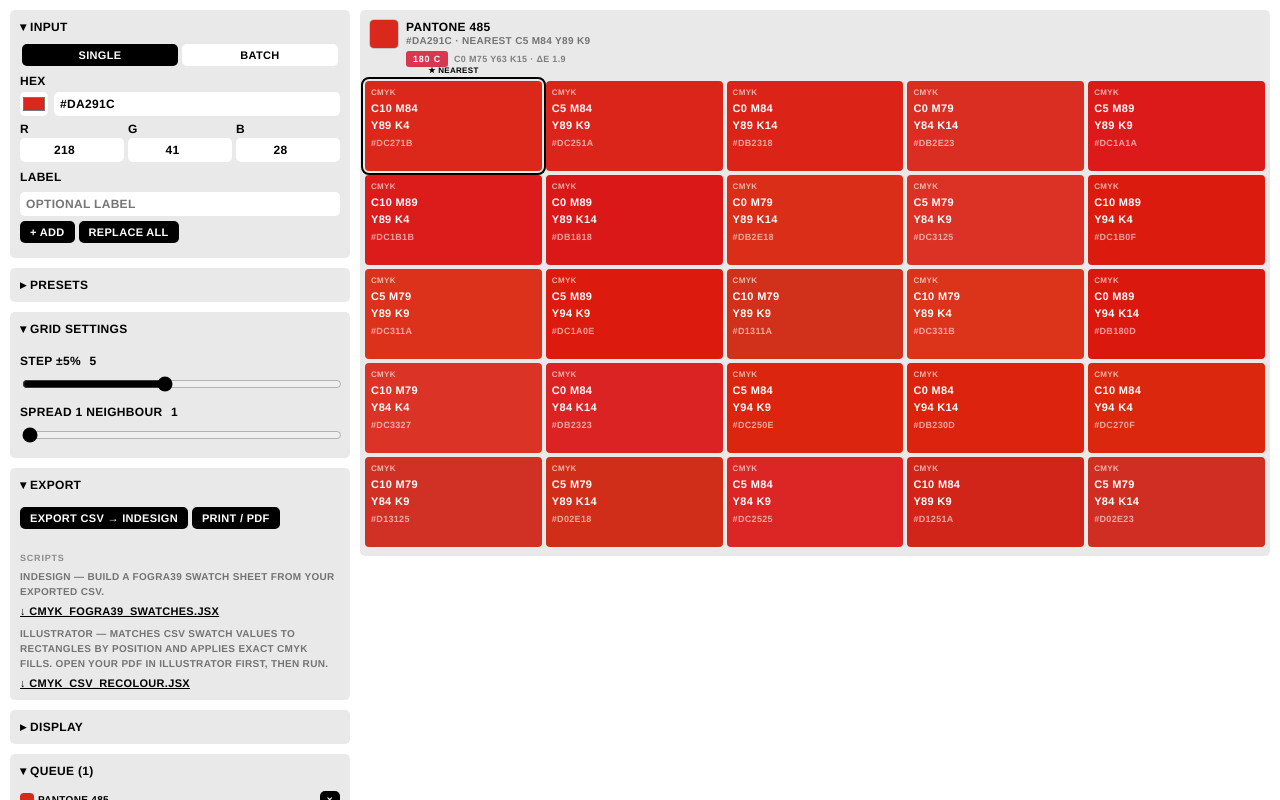
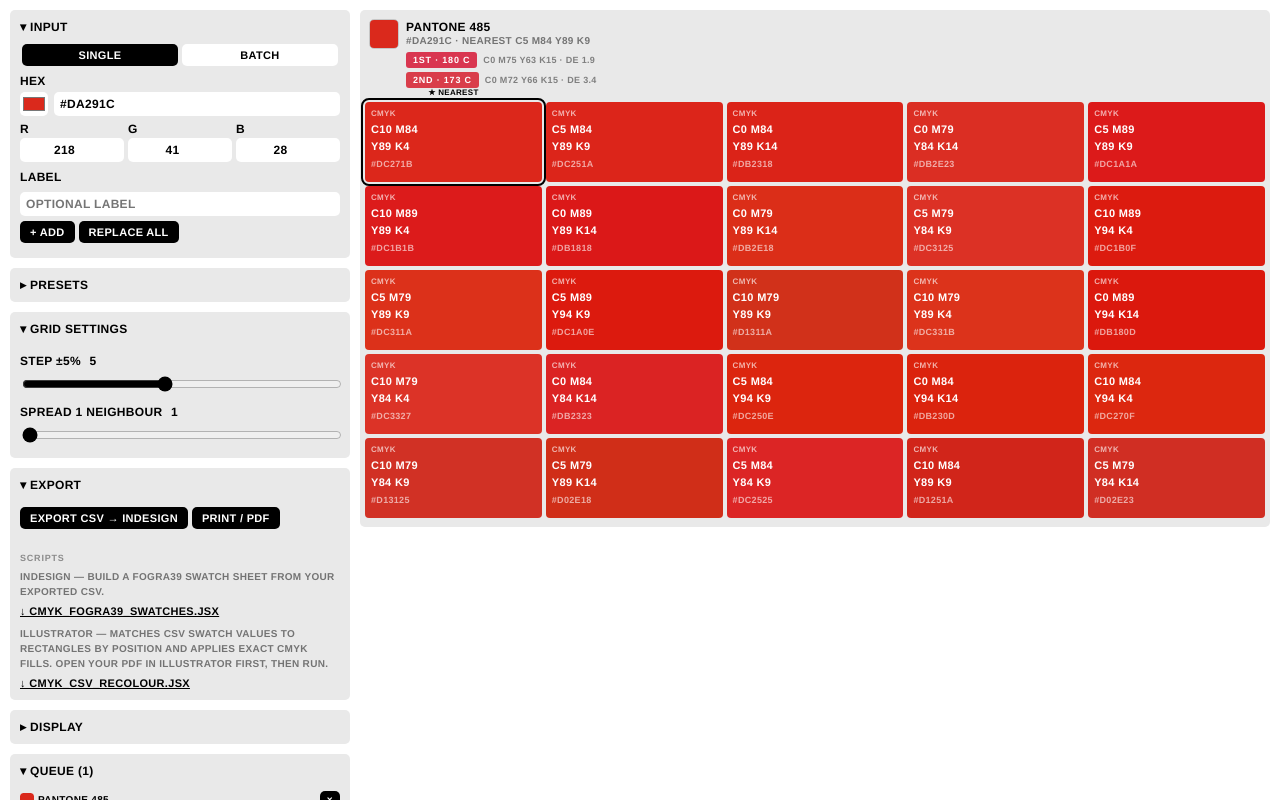
Before and after one commit to ndavidhill/cmyk-grid, a Next.js app: page / in a window 1280 px wide. Built offline with nearby package versions, Linux system fonts and the light colour scheme.

Commit message:
Add files via upload

```diff
--- a/src/app/cmyk/colourMath.js
+++ b/src/app/cmyk/colourMath.js
@@ -290,18 +290,28 @@ function buildPantoneCache() {
   return _pantoneCache;
 }
 
-export function nearestPantone(r, g, b) {
+// Returns top N nearest Pantone C swatches sorted by deltaE2000
+export function nearestPantones(r, g, b, count = 2) {
   const targetLab = rgbToLab(r, g, b);
   const pantones  = buildPantoneCache();
 
-  let best = null;
-  let bestDE = Infinity;
-
+  const results = [];
   for (let i = 0; i < pantones.length; i++) {
     const p  = pantones[i];
     const dE = deltaE2000(targetLab, p.lab);
-    if (dE < bestDE) { bestDE = dE; best = p; }
+    results.push({ ...p, deltaE: dE });
   }
+  results.sort((a, b) => a.deltaE - b.deltaE);
+  return results.slice(0, count);
+}
 
-  return { ...best, deltaE: bestDE };
+// Convenience wrapper for single nearest (backwards compat)
+export function nearestPantone(r, g, b) {
+  return nearestPantones(r, g, b, 1)[0];
 }
+
+// Find nearest Pantones for a given CMYK value (used when a swatch is selected)
+export function nearestPantonesForCmyk(c, m, y, k, count = 2) {
+  const { r, g, b } = cmykToRgb(c, m, y, k);
+  return nearestPantones(r, g, b, count);
+}
--- a/src/app/cmyk/components/ColourResult.jsx
+++ b/src/app/cmyk/components/ColourResult.jsx
@@ -1,24 +1,81 @@
 'use client';
 import { useState, useEffect } from 'react';
-import { rgbToCmyk, buildGrid, rgbToHex, nearestPantone, cmykToRgb, useDarkText } from '../colourMath';
+import { rgbToCmyk, buildGrid, rgbToHex, nearestPantones, nearestPantonesForCmyk, cmykToRgb, useDarkText } from '../colourMath';
 import Swatch from './Swatch';
 
 function useColourData(r, g, b) {
   const [data, setData] = useState(null);
   useEffect(() => {
     const id = setTimeout(() => {
-      const baseCmyk  = rgbToCmyk(r, g, b);
-      const pantone   = nearestPantone(r, g, b);
-      setData({ baseCmyk, pantone });
+      const baseCmyk = rgbToCmyk(r, g, b);
+      const pantones = nearestPantones(r, g, b, 2);
+      setData({ baseCmyk, pantones });
     }, 0);
     return () => clearTimeout(id);
   }, [r, g, b]);
   return data;
 }
 
+function PantoneChip({ pantone, rank }) {
+  const rgb  = cmykToRgb(pantone.c, pantone.m, pantone.y, pantone.k);
+  const hex  = rgbToHex(rgb.r, rgb.g, rgb.b);
+  const dark = useDarkText(rgb.r, rgb.g, rgb.b);
+
+  return (
+    <div style={{ display: 'flex', alignItems: 'center', gap: 6 }}>
+      <div style={{
+        background: hex,
+        WebkitPrintColorAdjust: 'exact', printColorAdjust: 'exact',
+        borderRadius: 3, padding: '3px 7px',
+        fontFamily: 'Helvetica, Arial, sans-serif',
+        fontSize: 9, fontWeight: 'bold',
+        letterSpacing: '0.05rem', textTransform: 'uppercase',
+        color: dark ? '#000' : '#fff',
+        flexShrink: 0,
+      }}>
+        {rank === 1 ? '1st · ' : '2nd · '}{pantone.name}
+      </div>
+      <div style={{
+        fontFamily: 'Helvetica, Arial, sans-serif', fontSize: 9,
+        fontWeight: 'bold', letterSpacing: '0.02rem', textTransform: 'uppercase',
+        color: 'var(--color-fg)', opacity: 0.45,
+      }}>
+        C{pantone.c} M{pantone.m} Y{pantone.y} K{pantone.k}
+        {' · '}dE {pantone.deltaE.toFixed(1)}
+      </div>
+    </div>
+  );
+}
+
 export default function ColourResult({ entry, step, spread }) {
-  const colourData = useColourData(entry.r, entry.g, entry.b);
-  const sourceHex  = rgbToHex(entry.r, entry.g, entry.b);
+  const colourData  = useColourData(entry.r, entry.g, entry.b);
+  const sourceHex   = rgbToHex(entry.r, entry.g, entry.b);
+
+  // selectedSwatch: null = nothing selected, or { c, m, y, k, index }
+  const [selectedSwatch, setSelectedSwatch] = useState(null);
+  // Pantones for the selected swatch (computed on click)
+  const [selectedPantones, setSelectedPantones] = useState(null);
+
+  function handleSwatchClick(sw, index) {
+    if (selectedSwatch && selectedSwatch.index === index) {
+      // Deselect on second click
+      setSelectedSwatch(null);
+      setSelectedPantones(null);
+    } else {
+      setSelectedSwatch({ ...sw, index });
+      // Compute nearest Pantones for this swatch's CMYK
+      const pans = nearestPantonesForCmyk(sw.c, sw.m, sw.y, sw.k, 2);
+      setSelectedPantones(pans);
+    }
+  }
+
+  // Reset selection when entry changes
+  useEffect(() => {
+    setSelectedSwatch(null);
+    setSelectedPantones(null);
+  }, [entry.r, entry.g, entry.b]);
+
+  const displayPantones = selectedPantones || (colourData ? colourData.pantones : null);
 
   if (!colourData) {
     return (
@@ -40,7 +97,7 @@ export default function ColourResult({ entry, step, spread }) {
             color: 'var(--color-fg)',
           }}>
             {entry.label || `RGB ${entry.r} ${entry.g} ${entry.b}`}
-            <span style={{ opacity: 0.35, marginLeft: 8, fontSize: 10 }}>Computing…</span>
+            <span style={{ opacity: 0.35, marginLeft: 8, fontSize: 10 }}>Computing...</span>
           </div>
         </div>
         <div style={{
@@ -55,14 +112,8 @@ export default function ColourResult({ entry, step, spread }) {
     );
   }
 
-  const { baseCmyk, pantone } = colourData;
-  const grid    = buildGrid(entry, baseCmyk, step, spread);
-  const nearest = grid[0];
-
-  // Pantone swatch preview colour
-  const pantoneRgb  = cmykToRgb(pantone.c, pantone.m, pantone.y, pantone.k);
-  const pantoneHex  = rgbToHex(pantoneRgb.r, pantoneRgb.g, pantoneRgb.b);
-  const pantoneDark = useDarkText(pantoneRgb.r, pantoneRgb.g, pantoneRgb.b);
+  const { baseCmyk } = colourData;
+  const grid = buildGrid(entry, baseCmyk, step, spread);
 
   return (
     <div className="colour-group" style={{
@@ -71,21 +122,18 @@ export default function ColourResult({ entry, step, spread }) {
       WebkitPrintColorAdjust: 'exact', printColorAdjust: 'exact',
       padding: 5,
     }}>
-      {/* Header row */}
+      {/* Header */}
       <div style={{
         display: 'flex', alignItems: 'flex-start',
-        gap: 8, marginBottom: 8, padding: '5px 5px 0',
+        gap: 8, marginBottom: 6, padding: '5px 5px 0',
       }}>
-        {/* Source swatch */}
         <div style={{
           width: 28, height: 28, borderRadius: 4, flexShrink: 0,
           background: sourceHex,
           WebkitPrintColorAdjust: 'exact', printColorAdjust: 'exact',
           outline: '1px solid rgba(0,0,0,0.15)',
         }} />
-
         <div style={{ flex: 1, minWidth: 0 }}>
-          {/* Colour name + CMYK */}
           <div style={{
             fontFamily: 'Helvetica, Arial, sans-serif', fontSize: 12,
             fontWeight: 'bold', letterSpacing: '0.02rem', textTransform: 'uppercase',
@@ -99,35 +147,30 @@ export default function ColourResult({ entry, step, spread }) {
             color: 'var(--color-fg)', opacity: 0.5, marginTop: 1,
           }}>
             {sourceHex.toUpperCase()}
-            {' · '}Nearest C{baseCmyk.c} M{baseCmyk.m} Y{baseCmyk.y} K{baseCmyk.k}
+            {' · '}
+            {selectedSwatch
+              ? `Selected C${selectedSwatch.c} M${selectedSwatch.m} Y${selectedSwatch.y} K${selectedSwatch.k}`
+              : `Nearest C${baseCmyk.c} M${baseCmyk.m} Y${baseCmyk.y} K${baseCmyk.k}`
+            }
           </div>
 
-          {/* Pantone reference */}
-          <div style={{
-            display: 'flex', alignItems: 'center', gap: 6, marginTop: 5,
-          }}>
-            {/* Pantone colour chip */}
-            <div style={{
-              background: pantoneHex,
-              WebkitPrintColorAdjust: 'exact', printColorAdjust: 'exact',
-              borderRadius: 3, padding: '3px 7px',
-              fontFamily: 'Helvetica, Arial, sans-serif',
-              fontSize: 9, fontWeight: 'bold',
-              letterSpacing: '0.05rem', textTransform: 'uppercase',
-              color: pantoneDark ? '#000' : '#fff',
-              flexShrink: 0,
-            }}>
-              {pantone.name}
+          {/* Pantone references */}
+          {displayPantones && (
+            <div style={{ display: 'flex', flexDirection: 'column', gap: 4, marginTop: 6 }}>
+              {selectedSwatch && (
+                <div style={{
+                  fontFamily: 'Helvetica, Arial, sans-serif', fontSize: 8,
+                  fontWeight: 'bold', letterSpacing: '0.05rem', textTransform: 'uppercase',
+                  color: 'var(--color-fg)', opacity: 0.35, marginBottom: 1,
+                }}>
+                  Pantones for selected swatch
+                </div>
+              )}
+              {displayPantones.map((p, i) => (
+                <PantoneChip key={p.name} pantone={p} rank={i + 1} />
+              ))}
             </div>
-            <div style={{
-              fontFamily: 'Helvetica, Arial, sans-serif', fontSize: 9,
-              fontWeight: 'bold', letterSpacing: '0.02rem', textTransform: 'uppercase',
-              color: 'var(--color-fg)', opacity: 0.45,
-            }}>
-              C{pantone.c} M{pantone.m} Y{pantone.y} K{pantone.k}
-              {' · '}ΔE {pantone.deltaE.toFixed(1)}
-            </div>
-          </div>
+          )}
         </div>
       </div>
 
@@ -137,9 +180,25 @@ export default function ColourResult({ entry, step, spread }) {
         gap: 4, marginTop: 14, padding: '0 0 4px',
       }}>
         {grid.map((sw, i) => (
-          <Swatch key={i} sw={sw} isCenter={i === 0} />
+          <Swatch
+            key={i}
+            sw={sw}
+            isNearest={i === 0}
+            isSelected={selectedSwatch && selectedSwatch.index === i}
+            onClick={() => handleSwatchClick(sw, i)}
+          />
         ))}
       </div>
+
+      {selectedSwatch && (
+        <div style={{
+          fontFamily: 'Helvetica, Arial, sans-serif', fontSize: 9,
+          opacity: 0.35, padding: '4px 2px 2px',
+          letterSpacing: '0.02rem', textTransform: 'uppercase',
+        }}>
+          Click selected swatch again to deselect
+        </div>
+      )}
     </div>
   );
 }
--- a/src/app/cmyk/components/Swatch.jsx
+++ b/src/app/cmyk/components/Swatch.jsx
@@ -1,17 +1,29 @@
 'use client';
 import { rgbToHex, useDarkText } from '../colourMath';
 
-export default function Swatch({ sw, isCenter }) {
-  const hex = rgbToHex(sw.r, sw.g, sw.b);
+export default function Swatch({ sw, isNearest, isSelected, onClick }) {
+  const hex  = rgbToHex(sw.r, sw.g, sw.b);
   const dark = useDarkText(sw.r, sw.g, sw.b);
   const textColor = dark ? '#000000' : '#ffffff';
+
+  // Outline logic:
+  // - Selected: solid 2px black outline (user chose this)
+  // - Nearest (unselected): same visual weight as before
+  // - Neither: no outline
+  const outline = isSelected
+    ? '2px solid var(--color-fg)'
+    : isNearest && !isSelected
+    ? '2px solid var(--color-fg)'
+    : 'none';
+
+  const outlineOffset = (isSelected || isNearest) ? 2 : 0;
 
   return (
     <div
       className="swatch-cell"
+      onClick={onClick}
       style={{
         background: hex,
-        // Force background to print in all browsers
         WebkitPrintColorAdjust: 'exact',
         printColorAdjust: 'exact',
         borderRadius: 4,
@@ -19,23 +31,28 @@ export default function Swatch({ sw, isCenter }) {
         display: 'flex',
         flexDirection: 'column',
         gap: 2,
-        outline: isCenter ? '2px solid var(--color-fg)' : 'none',
-        outlineOffset: 2,
+        outline,
+        outlineOffset,
         fontFamily: 'Helvetica, Arial, sans-serif',
         fontSize: 11,
         fontWeight: 'bold',
         lineHeight: 1.35,
         letterSpacing: '0.02rem',
         textTransform: 'uppercase',
-        minHeight: 90,
+        minHeight: 80,
         position: 'relative',
-        cursor: 'default',
+        cursor: 'pointer',
+        transition: 'outline 0.1s, opacity 0.1s',
+        userSelect: 'none',
       }}
+      onMouseEnter={e => { if (!isSelected) e.currentTarget.style.opacity = '0.85'; }}
+      onMouseLeave={e => { e.currentTarget.style.opacity = '1'; }}
     >
-      {isCenter && (
+      {/* Star marker — always on nearest regardless of selection */}
+      {isNearest && (
         <div style={{
           position: 'absolute',
-          top: -15, left: 0, right: 0,
+          top: -14, left: 0, right: 0,
           textAlign: 'center',
           fontSize: 8,
           fontFamily: 'Helvetica, Arial, sans-serif',
@@ -44,9 +61,27 @@ export default function Swatch({ sw, isCenter }) {
           textTransform: 'uppercase',
           color: 'var(--color-fg)',
         }}>
-          ★ Nearest
+          {isSelected ? '★ Selected' : '★ Nearest'}
         </div>
       )}
+
+      {/* Selected marker on non-nearest swatches */}
+      {isSelected && !isNearest && (
+        <div style={{
+          position: 'absolute',
+          top: -14, left: 0, right: 0,
+          textAlign: 'center',
+          fontSize: 8,
+          fontFamily: 'Helvetica, Arial, sans-serif',
+          fontWeight: 'bold',
+          letterSpacing: '0.02rem',
+          textTransform: 'uppercase',
+          color: 'var(--color-fg)',
+        }}>
+          Selected
+        </div>
+      )}
+
       <div style={{ color: textColor, fontSize: 8, opacity: 0.65 }}>CMYK</div>
       <div style={{ color: textColor }}>C{sw.c} M{sw.m}</div>
       <div style={{ color: textColor }}>Y{sw.y} K{sw.k}</div>
```
